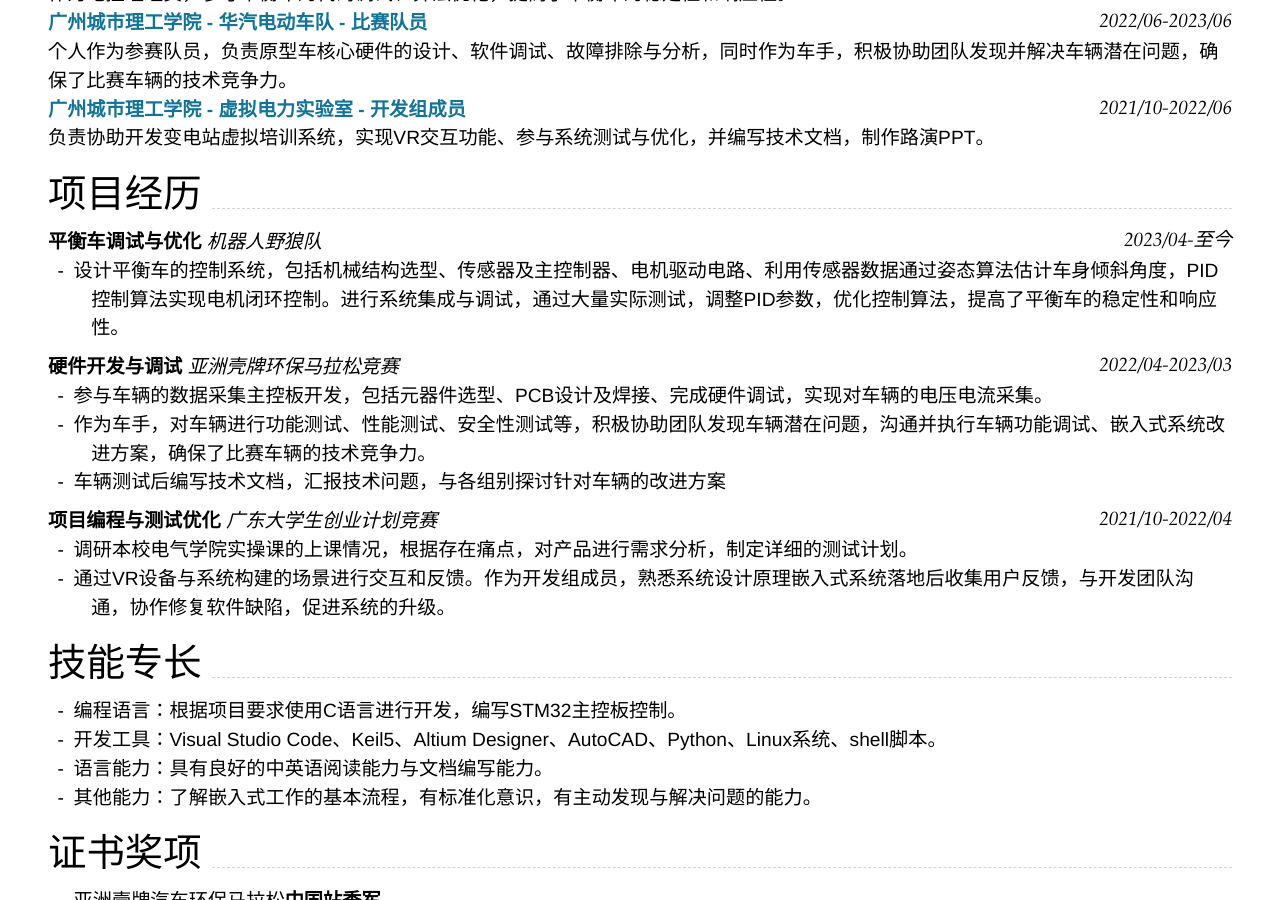
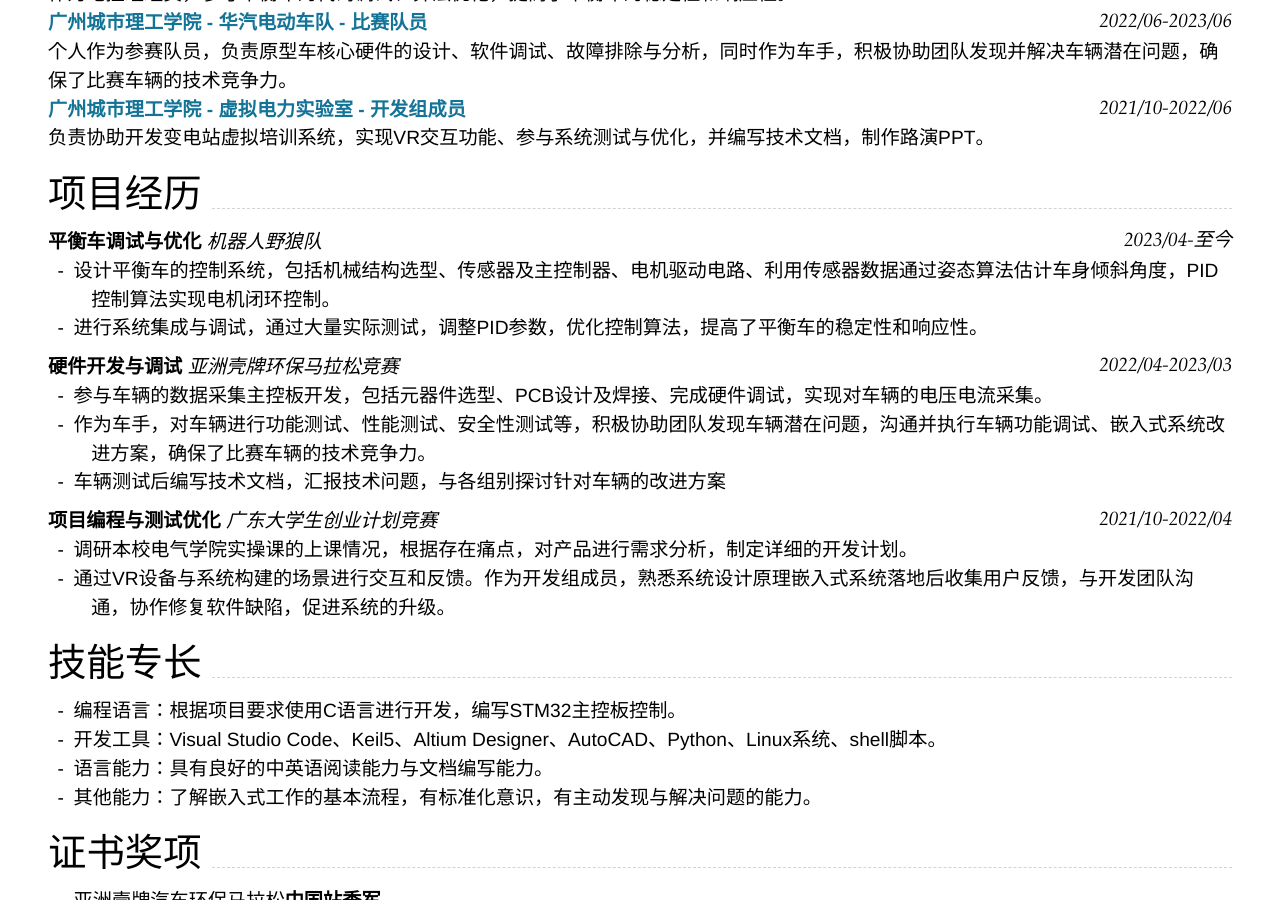
Before and after one commit to Lovelycz/stm, a Jekyll site: the page built from index.md, in a window 1280 px wide and 900 px high, scrolled down 442 px. Built offline with Jekyll 4.4.1, drawn with Linux system fonts in a browser that asks for light colours; nearby versions of some CDN libraries.

Commit message:
index.md

```diff
--- a/index.md
+++ b/index.md
@@ -36,7 +36,8 @@ homepage:
 
 ### **平衡车调试与优化** *机器人野狼队* `2023/04-至今`
 
-- 设计平衡车的控制系统，包括机械结构选型、传感器及主控制器、电机驱动电路、利用传感器数据通过姿态算法估计车身倾斜角度，PID控制算法实现电机闭环控制。进行系统集成与调试，通过大量实际测试，调整PID参数，优化控制算法，提高了平衡车的稳定性和响应性。
+- 设计平衡车的控制系统，包括机械结构选型、传感器及主控制器、电机驱动电路、利用传感器数据通过姿态算法估计车身倾斜角度，PID控制算法实现电机闭环控制。
+- 进行系统集成与调试，通过大量实际测试，调整PID参数，优化控制算法，提高了平衡车的稳定性和响应性。
 
 ### **硬件开发与调试** *亚洲壳牌环保马拉松竞赛* `2022/04-2023/03`
 
@@ -46,7 +47,7 @@ homepage:
 
 ### **项目编程与测试优化** *广东大学生创业计划竞赛* `2021/10-2022/04`
 
-- 调研本校电气学院实操课的上课情况，根据存在痛点，对产品进行需求分析，制定详细的测试计划。
+- 调研本校电气学院实操课的上课情况，根据存在痛点，对产品进行需求分析，制定详细的开发计划。
 - 通过VR设备与系统构建的场景进行交互和反馈。作为开发组成员，熟悉系统设计原理嵌入式系统落地后收集用户反馈，与开发团队沟通，协作修复软件缺陷，促进系统的升级。
 
 
```
